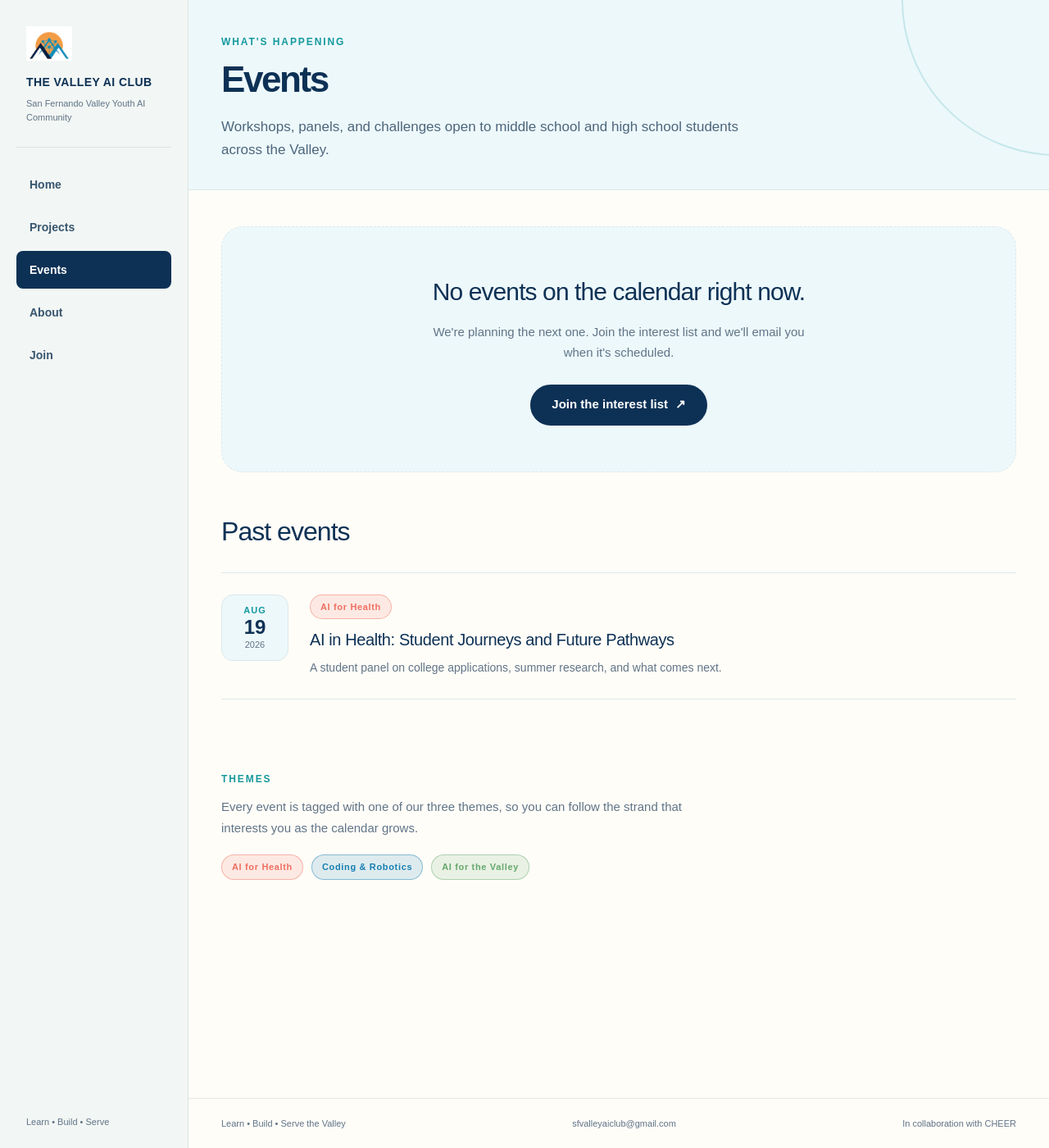
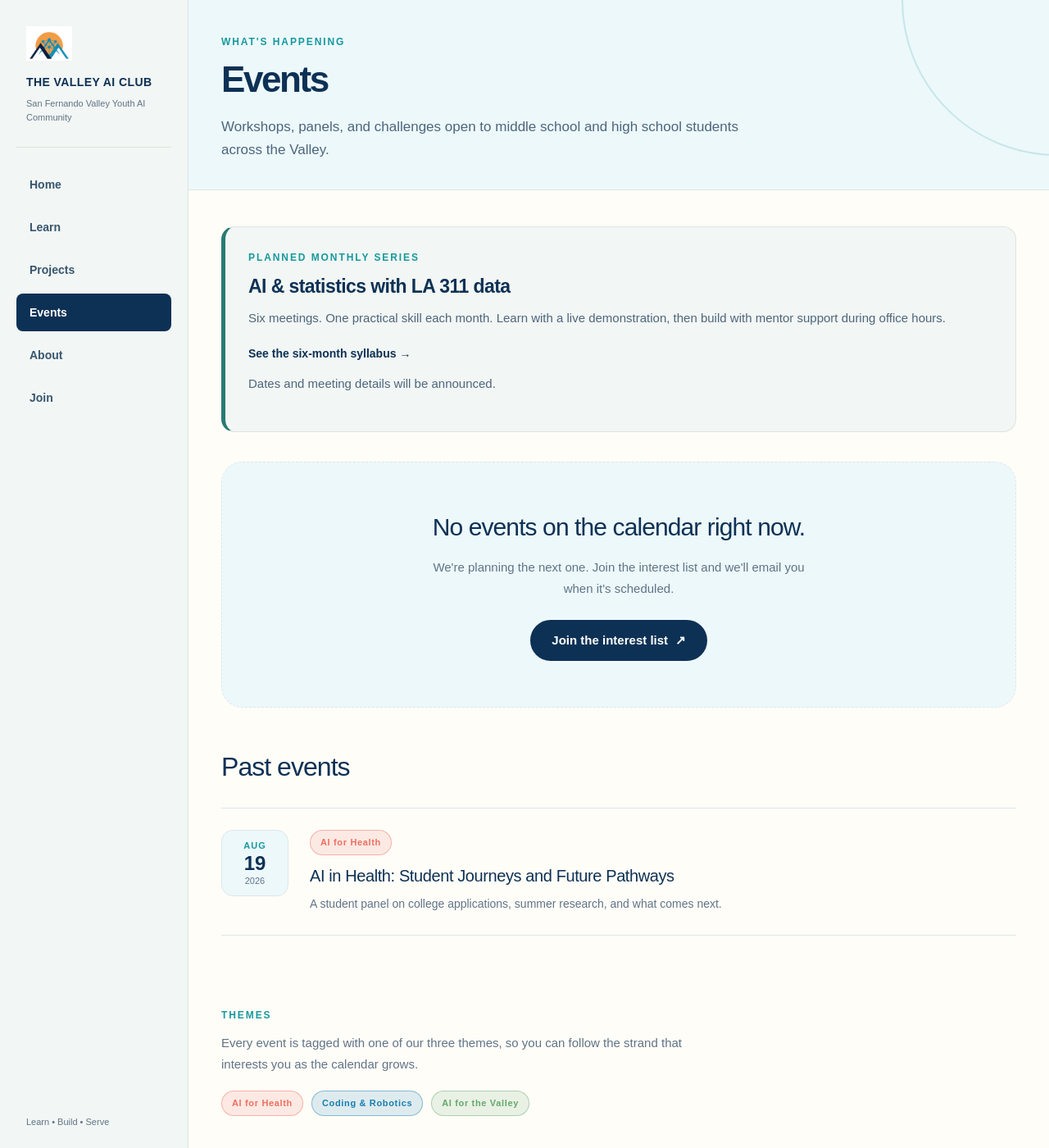
Before and after one commit to valley-ai-club/valley-ai-club.github.io, a Jekyll site: the page built from events.html, in a window 1280 px wide and 1400 px high. Shown: the whole window at 82% size. Built offline with Jekyll 4.4.1, drawn with Linux system fonts in a browser that asks for light colours.

Commit message:
Add six-month LA 311 skills syllabus

```diff
--- a/_config.yml
+++ b/_config.yml
@@ -29,6 +29,8 @@
 nav:
   - title: Home
     url: /
+  - title: Learn
+    url: /learn/
   - title: Projects
     url: /projects/
   - title: Events
--- a/assets/layout.css
+++ b/assets/layout.css
@@ -83,3 +83,47 @@
  .club-site .mentorship{padding:30px 20px}
 }
 @media(max-width:360px){.club-site .main-tabs a{padding:10px 9px;font-size:12px}.club-site .welcome-page{padding:28px 20px}.club-site .welcome-page h1{font-size:32px}}
+
+/* Monthly skills series: compact overview and readable, sequential lessons. */
+.welcome-series{max-width:610px;margin-top:30px;padding:24px;background:#edf8fb;border:1px solid #dce8ea;border-radius:16px}
+.welcome-series h2,.series-event-callout h2{color:var(--navy);font-size:23px;line-height:1.25;font-weight:700;letter-spacing:-.025em}
+.welcome-series p:not(.section-kicker),.series-event-callout p:not(.section-kicker){color:#4d667c;font-size:15px;line-height:1.7;margin:12px 0 18px}
+.welcome-series .text-link,.series-event-callout .text-link{display:inline-block;font-size:14px;line-height:1.6}
+.series-event-callout{padding:28px;margin-bottom:36px;border:1px solid #dce5e0;border-left:5px solid #287a72;border-radius:16px;background:#f2f6f4}
+.series-event-callout .series-date-note{font-size:13px;margin-bottom:0;color:#607487}
+.syllabus-page h2{color:var(--navy);font-size:28px;font-weight:700;line-height:1.25;letter-spacing:-.025em}
+.syllabus-page p,.syllabus-page dd,.syllabus-page li{color:#4d667c;font-size:15px;line-height:1.7}
+.syllabus-page .section-kicker{color:#287a72;font-size:11px;line-height:1.5}
+.syllabus-page .section-shell+.section-shell{padding-top:0}
+.series-facts{display:flex;flex-wrap:wrap;gap:8px;margin-bottom:30px}
+.series-facts span{padding:6px 12px;border-radius:999px;border:1px solid #dce5e0;color:#285c56;background:#f2f6f4;font-size:12px;font-weight:700}
+.series-format{display:grid;grid-template-columns:minmax(0,1.1fr) minmax(0,1fr);gap:30px}
+.series-format>div>p:last-child{margin-top:16px}
+.series-hours{display:grid;gap:12px;margin:0;padding:0;list-style:none}
+.series-hours li{border-left:3px solid #177fb1;background:#edf8fb;padding:16px 20px;border-radius:0 12px 12px 0}
+.series-hours li+li{background:#f2f6f4;border-left-color:#287a72}
+.series-hours strong{display:block;color:var(--navy);font-size:17px;line-height:1.4;margin:3px 0 6px}
+.hour-label{color:#38566f;font-size:12px;font-weight:700}
+.syllabus-page .series-outcome{margin-top:26px;border-top:1px solid #dce5e0;padding-top:24px}
+.series-actions{display:flex;align-items:center;gap:18px;flex-wrap:wrap;margin-top:24px}
+.series-actions p{font-size:13px;color:#607487}
+.month-grid{display:grid;grid-template-columns:repeat(2,minmax(0,1fr));gap:20px;margin:26px 0 0;padding:0;list-style:none}
+.month-card{background:#fff;border:1px solid #dce5e0;border-top:4px solid #177fb1;border-radius:14px;padding:24px;min-width:0}
+.month-card:nth-child(even){border-top-color:#287a72}
+.month-card .month-number{color:#287a72;font-size:12px;font-weight:700;margin-bottom:8px}
+.month-card h3{font-size:22px;color:var(--navy);font-weight:700;line-height:1.25;letter-spacing:-.02em}
+.month-card .month-tools{font-size:12px;color:#607487;margin:10px 0 18px;line-height:1.6}
+.month-card dl{border-top:1px solid #e2e8e5;padding-top:16px}
+.month-card dt{font-size:12px;font-weight:700;color:#285c56;margin-top:15px}
+.month-card dt:first-child{margin-top:0}
+.month-card dd{margin:4px 0 0;font-size:14px}
+.syllabus-tools>p:not(.section-kicker),.syllabus-data p{margin-top:16px;max-width:850px}
+.research-panel{border:1px solid #dce5e0;border-radius:18px;background:#f2f6f4;padding:30px}
+.research-panel>p:not(.section-kicker){margin-top:16px;max-width:850px}
+.research-panel ul{margin:20px 0;padding-left:22px;list-style:disc;display:grid;grid-template-columns:repeat(2,minmax(0,1fr));gap:12px 34px}
+.research-panel li{padding-left:3px}
+.syllabus-data a{color:#176a91;text-decoration:underline;text-underline-offset:3px}
+.syllabus-data a:hover{color:#285c56}
+@media(max-width:1100px){.series-format{grid-template-columns:1fr}.month-grid{gap:16px}.month-card{padding:20px}}
+@media(max-width:760px){.month-grid,.research-panel ul{grid-template-columns:1fr}.syllabus-page h2{font-size:25px}.month-card h3{font-size:21px}.research-panel{padding:24px}.series-event-callout{padding:24px}.welcome-series{padding:22px}.series-facts{margin-bottom:24px}.series-actions{align-items:flex-start;flex-direction:column;gap:12px}}
+@media(max-width:440px){.club-site .site-header .main-tabs{display:grid;grid-template-columns:repeat(3,minmax(0,1fr));gap:4px}}
--- a/events.html
+++ b/events.html
@@ -11,6 +11,13 @@
 {% assign past = site.events | where_exp: "e", "e.date < site.time" | sort: "date" | reverse %}
 
 <section class="section-shell events-page">
+  <div class="series-event-callout">
+    <p class="section-kicker">Planned monthly series</p>
+    <h2>AI &amp; statistics with LA 311 data</h2>
+    <p>Six meetings. One practical skill each month. Learn with a live demonstration, then build with mentor support during office hours.</p>
+    <a class="text-link" href="{{ '/learn/' | relative_url }}">See the six-month syllabus <span aria-hidden="true">&#8594;</span></a>
+    <p class="series-date-note">Dates and meeting details will be announced.</p>
+  </div>
   {% if upcoming.size > 0 %}
     <h2 class="events-group-title">Upcoming</h2>
     {% for event in upcoming %}
--- a/index.html
+++ b/index.html
@@ -7,4 +7,10 @@
   <h1 id="welcome-heading">Learn. Build.<br><em>Serve the Valley.</em></h1>
   <p class="welcome-copy">The Valley AI Club is a youth-led community for students in grades 6–12 to explore AI, build useful projects, and support our local community, with guidance from college mentors.</p>
   <p class="welcome-note">No experience required. Curiosity is enough.</p>
+  <div class="welcome-series">
+    <p class="section-kicker">New six-month skills series</p>
+    <h2>Build an LA 311 data project.</h2>
+    <p>One skill each month, from GitHub and a website to charts and a first AI model. Each meeting includes one hour of teaching and one hour of hands-on office hours.</p>
+    <a class="text-link" href="{{ '/learn/' | relative_url }}">Explore the monthly plan <span aria-hidden="true">&#8594;</span></a>
+  </div>
 </section>
```
Also changed, not shown: _data/syllabus.yml (added, +39 -0 lines), learn.html (added, +83 -0 lines), README.md.
